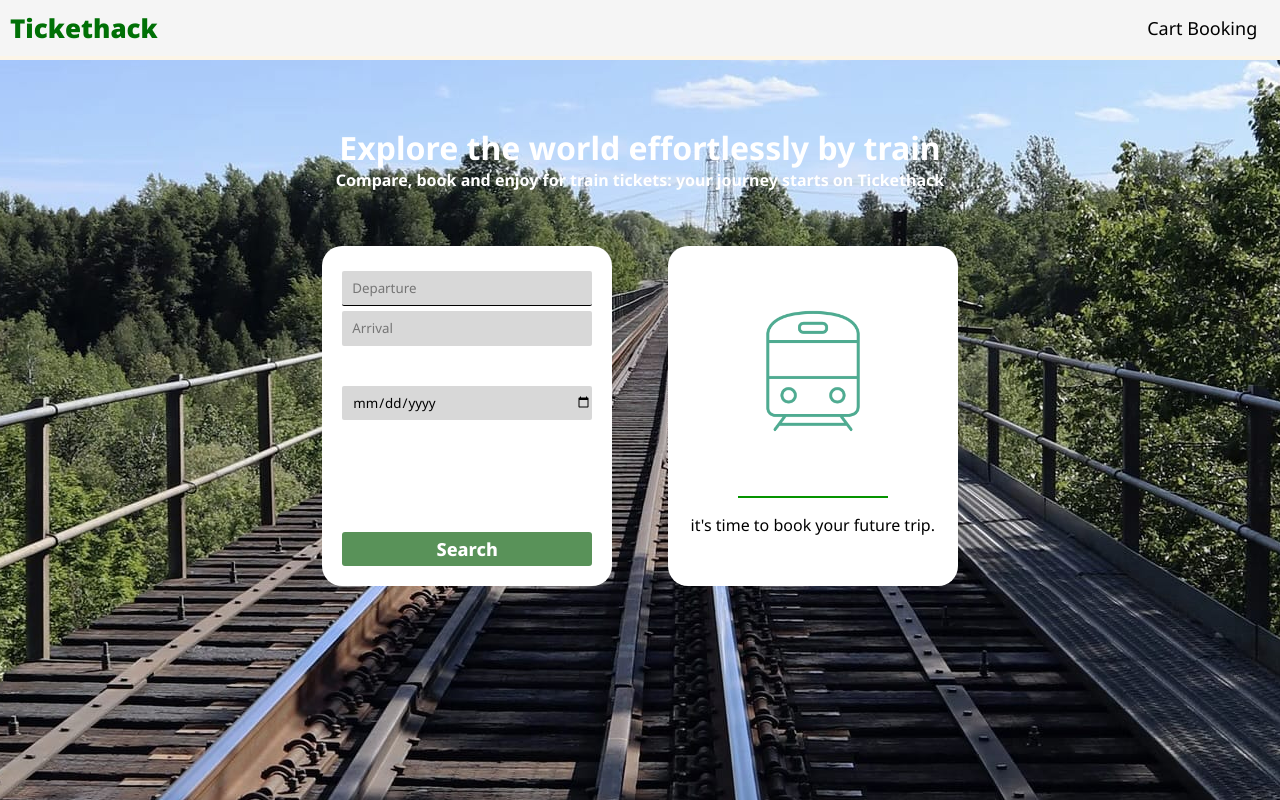
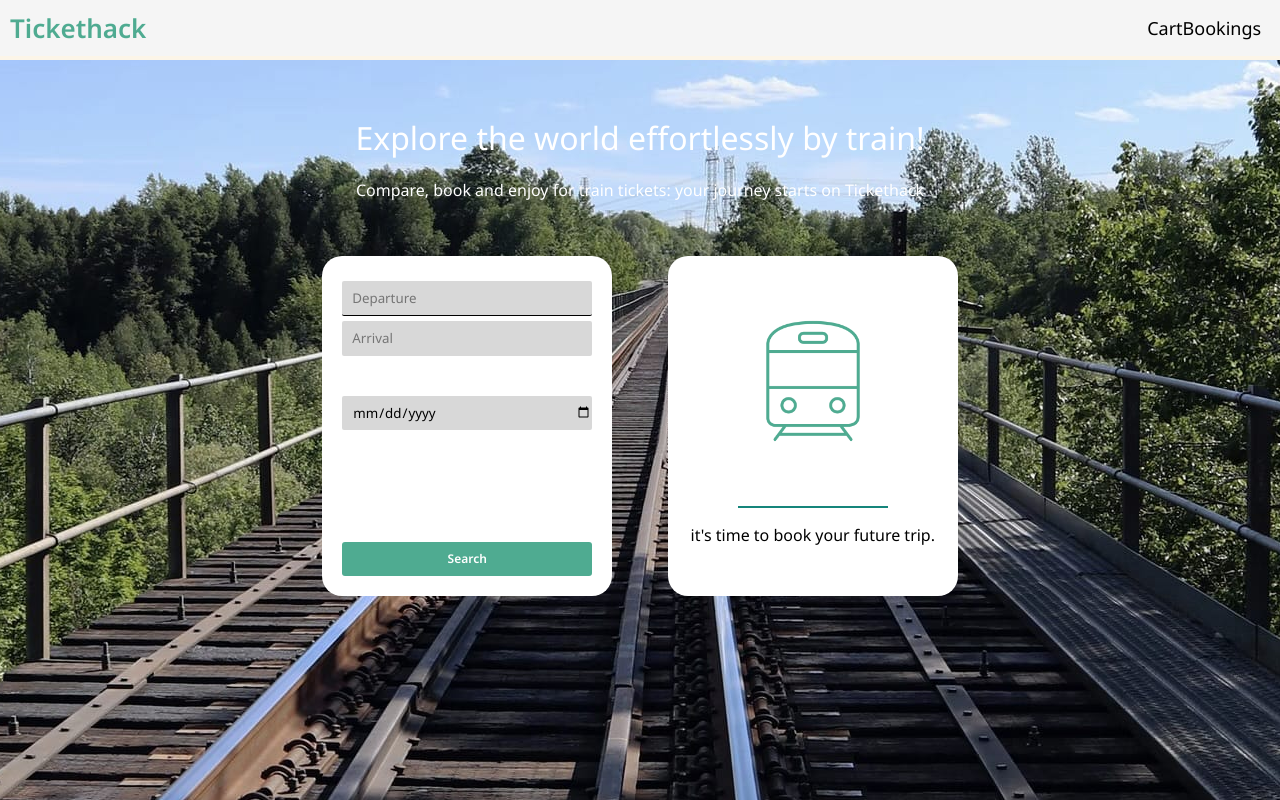
Before and after one commit to MLprimatology/tickethack_HM, a plain HTML site: page front/accueil/index.html in a window 1280 px wide. Drawn offline with Linux system fonts and the light colour scheme.

Commit message:
ajout de la méthode populate + modif mineur front

```diff
--- a/backend/routes/trips.js
+++ b/backend/routes/trips.js
@@ -25,7 +25,7 @@ router.post('/find',(req,res)=>{
 })
 
 router.get('/cart',(req,res)=>{
-    Cart.find().then(data=>{
+    Cart.find().populate('trip').then(data=>{
         if(data.length ===0){
             res.json({result:false,trip:'No trip in the cart'})
         }else{
@@ -62,7 +62,7 @@ router.post('/tocart', async (req,res)=>{
 
 
 
-    Cart.find().then(tripcart=>{
+    Cart.find().populate('trip').then(tripcart=>{
         if (!tripcart.some(e=> e.trip.equals(id))){
             const newCart = new Cart({
                 trip : id,
@@ -81,7 +81,7 @@ router.post('/tocart', async (req,res)=>{
 
 
 router.get('/book',(req,res)=>{
-    Booked.find().then(data=>{
+    Booked.find().populate('trip').then(data=>{
         if(data.length ===0){
             res.json({result:false,trip:'No trip booked'})
         }else{
--- a/front/accueil/accueilCentralContainer.css
+++ b/front/accueil/accueilCentralContainer.css
@@ -75,16 +75,21 @@
 }
 #btnSearch{
     text-align: center;
-    font-size: large;
-    font-weight: 800;
+    font-size: 12px;
+    font-weight: 600;
+
     color: rgb(255, 255, 255);
-    background-color: rgb(89, 146, 89);
+    background-color: #4FAB91;
     border-radius: 3px;
     height: 8vh;
     align-items: center;
     display: flex;
     justify-content: center;
 
+}
+
+#btnSearch:hover{
+    cursor: pointer;
 }
 
 
@@ -104,7 +109,7 @@
 }
 
 #imgTrajetFound{
-    border-bottom: 2px solid rgb(5, 148, 0);
+    border-bottom: 2px solid rgb(21, 133, 123);
     padding-bottom: 50px;
     margin-bottom: 2vh;
     width: 60% ;
@@ -126,7 +131,7 @@
 }
 
 .book{
-    background-color: rgb(136, 202, 136);
+    background-color: rgb(21, 133, 123);
     width: 50;
     border-radius: 3px;
     padding: 5px;
@@ -142,6 +147,8 @@ a{
 
 #txtTicketHack{
     font-size: 26px;
+    color: #4FAB91;
+    font-weight: 600;
 }
 
 #subContenairTopBar a{
@@ -151,3 +158,12 @@ a{
 #title{
     color: white;
 }
+h1{
+    margin-bottom: 20px;
+    font-weight: 400;
+}
+
+h4{
+    margin-bottom: 20px;
+    font-weight: 400;
+}
--- a/front/accueil/index.html
+++ b/front/accueil/index.html
@@ -20,14 +20,14 @@
             <a id="txtTicketHack" href="./index.html">Tickethack</a>
             <div id="subContenairTopBar">
                 <a class="btnOtherPage" href="../cart/cart.html">Cart</a>
-                <a class="btnOtherPage" href="../booking/booking.html">Booking</a>
+                <a class="btnOtherPage" href="../booking/booking.html">Bookings</a>
             </div>
         </div>
 
         <div id="containerTrains">
             <div id="title">
                 <h1>
-                    Explore the world effortlessly by train
+                    Explore the world effortlessly by train!
                 </h1>
                 <h4>Compare, book and enjoy for train tickets: your journey starts on Tickethack</h4>
             </div>
```
